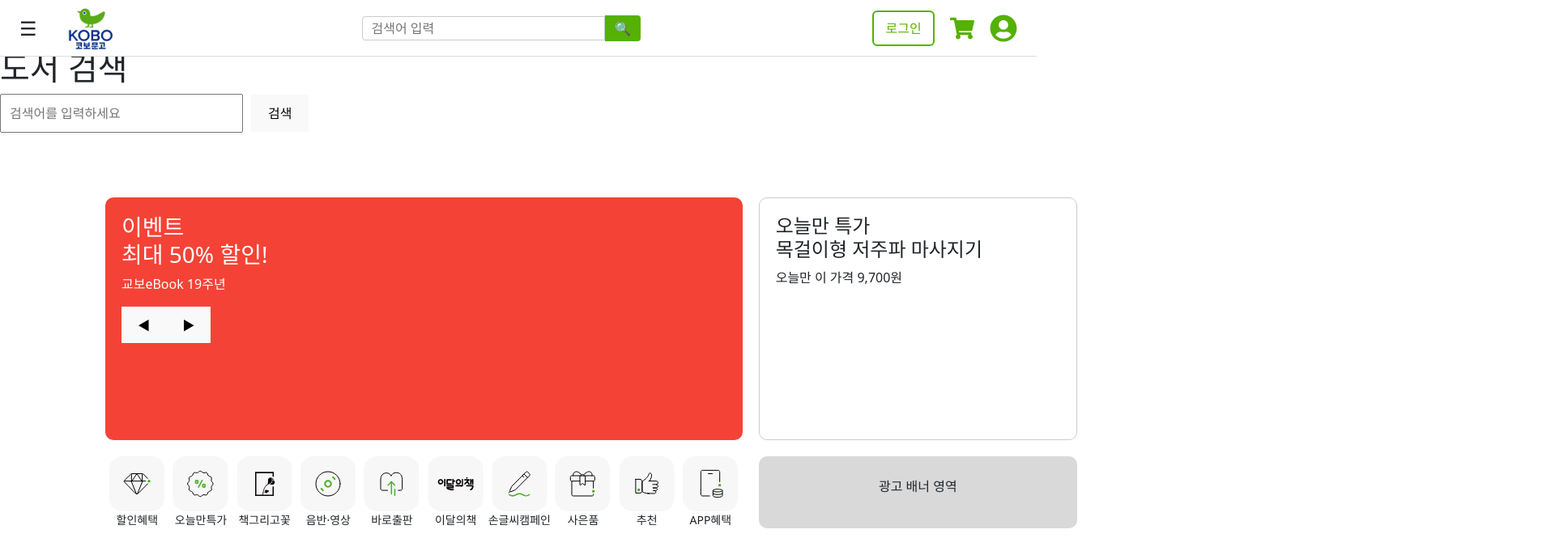
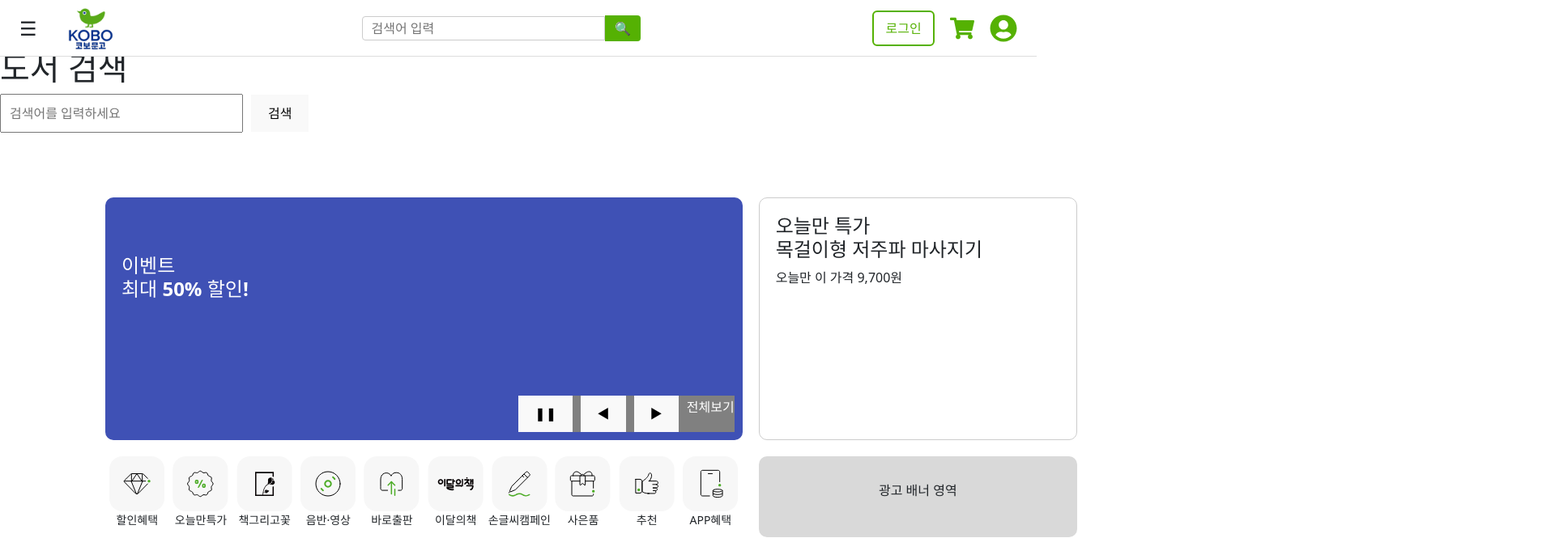
Before and after one commit to camot0328/kobo-bookstore, a React (Vite) app in the folder frontend/: page /home in a window 1280 px wide. Shown: the top 665 px of the page at 81% size, 1920 px wide, since content can reach past the window. Built offline with nearby package versions, Linux system fonts and the light colour scheme; no server answers.

Commit message:
살았다 휴

```diff
--- a/frontend/src/components/Footer.jsx
+++ b/frontend/src/components/Footer.jsx
@@ -22,7 +22,7 @@ function Footer() {
         {/* ---------- 왼쪽 열 ---------- */}
         <div className="leftArea">
           <div className="logoArea">
-            {" "}
+
             <img src={koboLogo} alt="교보문고 로고" />
           </div>
 
--- a/frontend/src/components/maingrid/LeftBanner.jsx
+++ b/frontend/src/components/maingrid/LeftBanner.jsx
@@ -2,21 +2,37 @@ import React, { useState, useEffect } from "react";
 
 function LeftBanner() {
   const slides = [
-    { title: "축하만 해도", subtitle: "시드니 왕복 항공권!" },
-    { title: "이벤트", subtitle: "최대 50% 할인!" },
-    { title: "신간 안내", subtitle: "베스트셀러 업데이트" },
+    {
+      title: "축하만 해도",
+      subtitle: "시드니 왕복 항공권!",
+      color: "yellow",
+      textColor: "black",
+    },
+    {
+      title: "이벤트",
+      subtitle: "최대 50% 할인!",
+      color: "#3f51b5",
+      textColor: "white",
+    },
+    {
+      title: "신간 안내",
+      subtitle: "베스트셀러 업데이트",
+      color: "#009688",
+      textColor: "white",
+    },
   ];
 
   const [currentSlide, setCurrentSlide] = useState(0);
+  const [isPlaying, setIsPlaying] = useState(true); // ⭐ 추가: 자동 슬라이드 켜짐 여부
 
   // ⭐ 자동 슬라이드 효과 (5초마다 다음 슬라이드로)
   useEffect(() => {
+    if (!isPlaying) return; // 일시정지일 때는 실행 안 함
     const interval = setInterval(() => {
       setCurrentSlide((prev) => (prev + 1) % slides.length);
-    }, 5000); // 5초
-
-    return () => clearInterval(interval); // 언마운트시 정리
-  }, [slides.length]);
+    }, 5000);
+    return () => clearInterval(interval);
+  }, [isPlaying, slides.length]);
 
   // 수동 이전 버튼
   const handlePrev = () => {
@@ -28,17 +44,33 @@ function LeftBanner() {
     setCurrentSlide((prev) => (prev + 1) % slides.length);
   };
 
+  // ⭐ play/pause 토글
+  const togglePlay = () => {
+    setIsPlaying((prev) => !prev);
+  };
+
   return (
-    <div className="leftBanner">
-      <h3>
+    <div
+      className="leftBanner"
+      style={{ backgroundColor: slides[currentSlide].color }}
+    >
+      <h3
+        className="slidesTitle"
+        style={{ color: slides[currentSlide].textColor }}
+      >
         {slides[currentSlide].title}
         <br />
         {slides[currentSlide].subtitle}
       </h3>
-      <p>교보eBook 19주년</p>
       <div className="slideButtons">
+        {/* ▶/❚❚ 버튼 */}
+        <button className="playPauseButton" onClick={togglePlay}>
+          {isPlaying ? "❚❚" : "▶"}
+        </button>
+
         <button onClick={handlePrev}>◀</button>
         <button onClick={handleNext}>▶</button>
+        <p style={{ color: slides[currentSlide].textColor }}>전체보기</p>
       </div>
     </div>
   );
--- a/frontend/src/styles/BookCarousel.css
+++ b/frontend/src/styles/BookCarousel.css
@@ -61,11 +61,11 @@
 
   .nextIcon img {
     width: 30px;
-  height: 20px;
+    height:20px;
     opacity: 1; /* 기본: 진하게 */
   }
   .nextIcon:disabled img {
-  opacity: 0.4; /* 비활성화 시 이미지만 40% */
+    opacity: 0.4;  /* 비활성화 시 이미지만 40% */
   }
 
   .bookCarouselWrapper {
@@ -75,7 +75,7 @@
 
   .carouselTitle {
     font-size: 2rem;
-  width: 1200px; /* bookListWrapper와 동일한 width */
+    width: 1200px;      /* bookListWrapper와 동일한 width */
     margin: 50px 0px 0px 260px;
     text-align: left;
   }
--- a/frontend/src/styles/Footer.css
+++ b/frontend/src/styles/Footer.css
@@ -7,13 +7,18 @@
 /* ---------- topNotice: border는 무조건 화면 전체 ---------- */
 .topNoticeBorder {
   height: 64px;
-  margin-left: -9999px;
-  margin-right: -9999px;
-
+  width: 100vw;  /* 화면 전체 */
   border-top: solid 1px #000000;
   border-bottom: solid 1px #000000;
+  margin: 0;
+  box-sizing: border-box;
+  text-align: center;  /* 안에 텍스트가 있다면 중앙 정렬 */
+  position: relative;
+  left: 50%;
+  transform: translateX(-50%);
 }
 .topNoticeContent {
+
   max-width: 1200px;
   margin: 0 auto;
   display: grid;                     /* ★ flex → grid로 변경 */
@@ -28,7 +33,7 @@
 }
 .separator,
 .winner {
-  justify-self: start; /* separator와 winner도 왼쪽 정렬 (필요 시) */
+  justify-self: center; /* separator와 winner도 왼쪽 정렬 (필요 시) */
   white-space: nowrap; /* 줄바꿈 방지 */
 }
 
--- a/frontend/src/styles/MainGrid.css
+++ b/frontend/src/styles/MainGrid.css
@@ -11,12 +11,28 @@
 
   .leftBanner {
     grid-area: left;
-    background-color: #f44336;
-    color: white;
-    padding: 20px;
-    border-radius: 10px;
-    position: relative;
-    height: 300px;
+
+  /* ⭐ 배경색 슬라이드에 따라 변할거라 이건 JSX에서 컨트롤 할거임 */
+  color: rgb(255, 255, 255);
+  padding: 20px;
+  border-radius: 10px;
+  position: relative;
+  height: 300px;
+  }
+  .leftBanner .slideButtons{
+    background-color: gray;
+    position: absolute;
+    bottom: 10px;
+    right: 10px;
+    display: flex;
+    align-items: center;
+    gap: 10px;
+  }
+  .leftBanner .slidesTitle{
+    font-size: 24px;
+  font-weight: bold;
+  margin-top: 50px; /* 위쪽 공간을 밀어내고 아래로 내려감 */
+  align-self: end;  /* grid 안에서 아래로 */
   }
 
   .rightBanner {
@@ -28,6 +44,7 @@
   }
 
   .bottomRow {
+    height: 100px;
     grid-area: bottom;
     display: grid;
     grid-template-columns: 2fr 1fr;  /* 왼쪽: bottomMenu, 오른쪽: adBanner */
```
Lines whose indentation alone changed are shown as unchanged.
